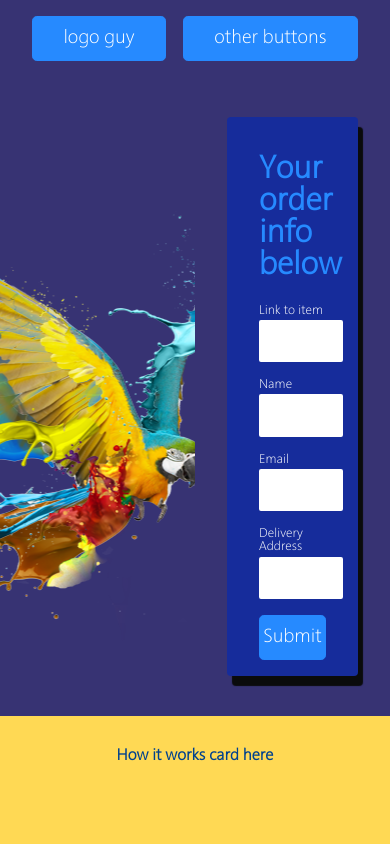
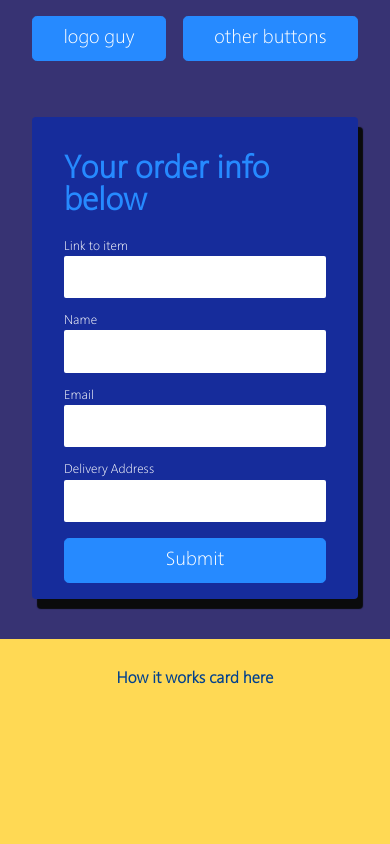
Before and after one commit to LawrenceXie/ParrotFrontend, a React (Create React App) app: page / in a window 390 px wide. Shown: the top 844 px of the page. Built offline with nearby package versions, Linux system fonts and the light colour scheme.

Commit message:
added media querie for splash image

```diff
--- a/src/components/landing-page/landing-page-container.js
+++ b/src/components/landing-page/landing-page-container.js
@@ -26,12 +26,19 @@ const ImageWrapper = styled(Flex)`
   padding: 1rem;
   justify-content: center;
   background: url(${splashImage}) no-repeat center center scroll;
+
+  @media (max-width: 650px) {
+    display: none;
+  }
 `;
 
 const InfoFormContainer = styled(Flex)`
   width: 50%;
   justify-content: center;
   padding: 1rem 2rem;
+  @media (max-width: 650px) {
+    width: 100%;
+  }
 `;
 
 const HowItWorks = styled(Flex)`
```
